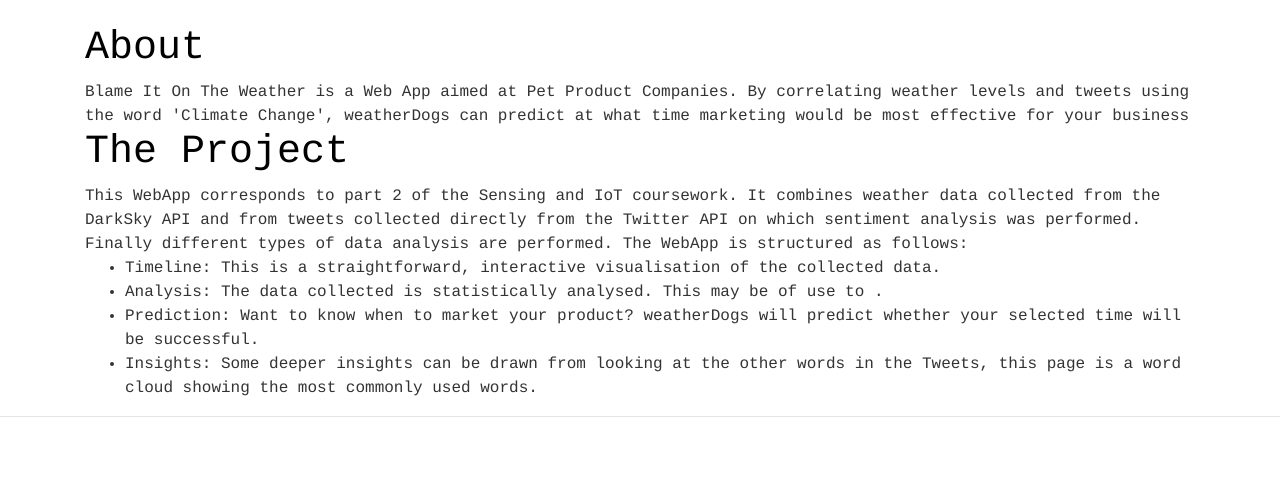
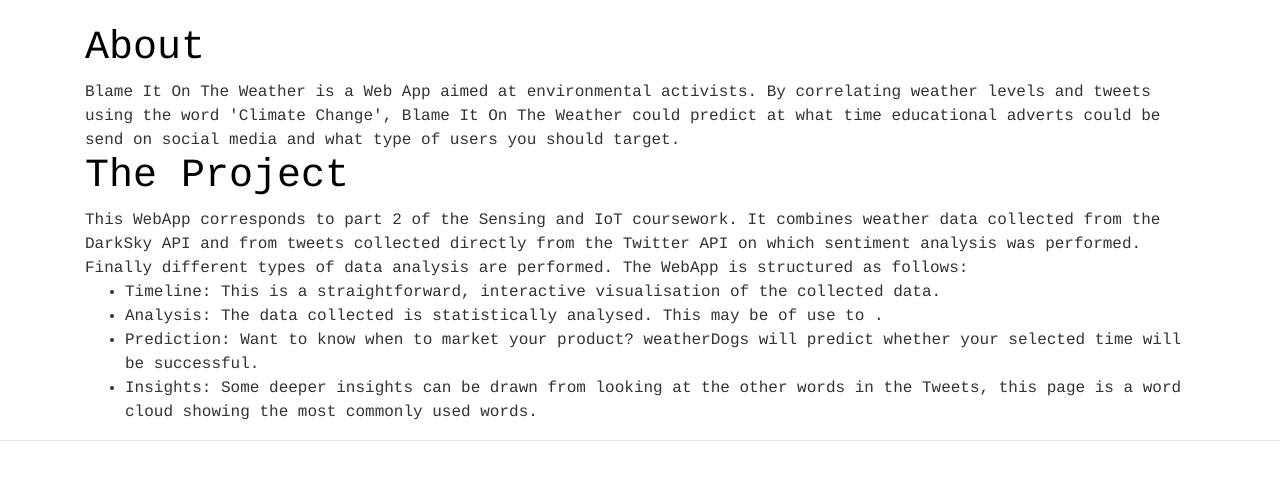
Before and after one commit to thomasgonda/DE4_SIOTCoursework_01217736, a Flask app: page /about in a window 1280 px wide. Shown: the part 56-536 px from the top of the page. Run offline with Flask 2, Linux system fonts and the light colour scheme; parts of the project's set-up code (start-up, migrations or seed data) failed here and were passed over; some libraries are stand-ins or nearby versions.

Commit message:
Update about.html

```diff
--- a/templates/about.html
+++ b/templates/about.html
@@ -3,8 +3,8 @@
 
 {% block content %}
     <h1>About</h1>
-    </p1>Blame It On The Weather is a Web App aimed at Pet Product Companies. By correlating weather levels and tweets using the word
-            'Climate Change', weatherDogs can predict at what time marketing would be most effective for your business</p1>
+    </p1>Blame It On The Weather is a Web App aimed at environmental activists. By correlating weather levels and tweets using the word
+            'Climate Change', Blame It On The Weather  could predict at what time educational adverts could be send on social media and what type of users you should target.</p1>
 
     <h1>The Project</h1>
     </p1>This WebApp corresponds to part 2 of the Sensing and IoT coursework. It combines weather data collected from the DarkSky API and from tweets collected directly from the Twitter API on which sentiment analysis was performed. Finally different types of data analysis are performed.</h1>
```
